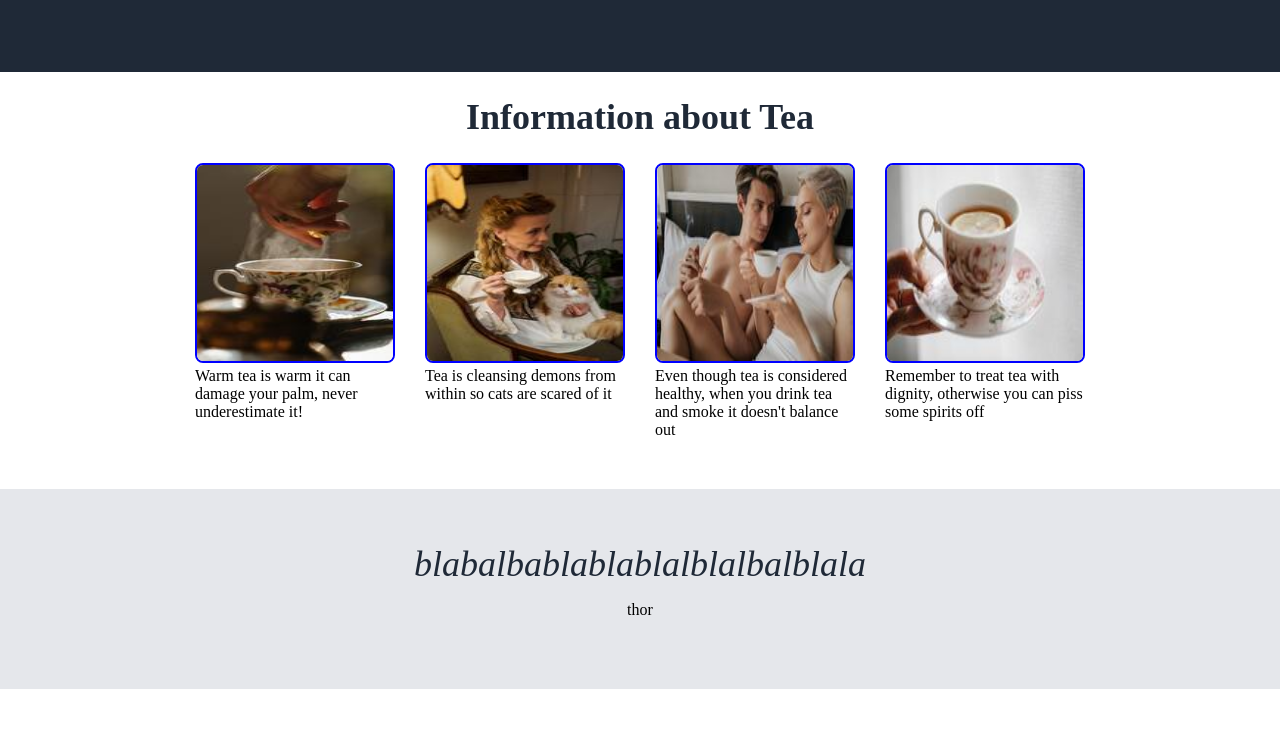
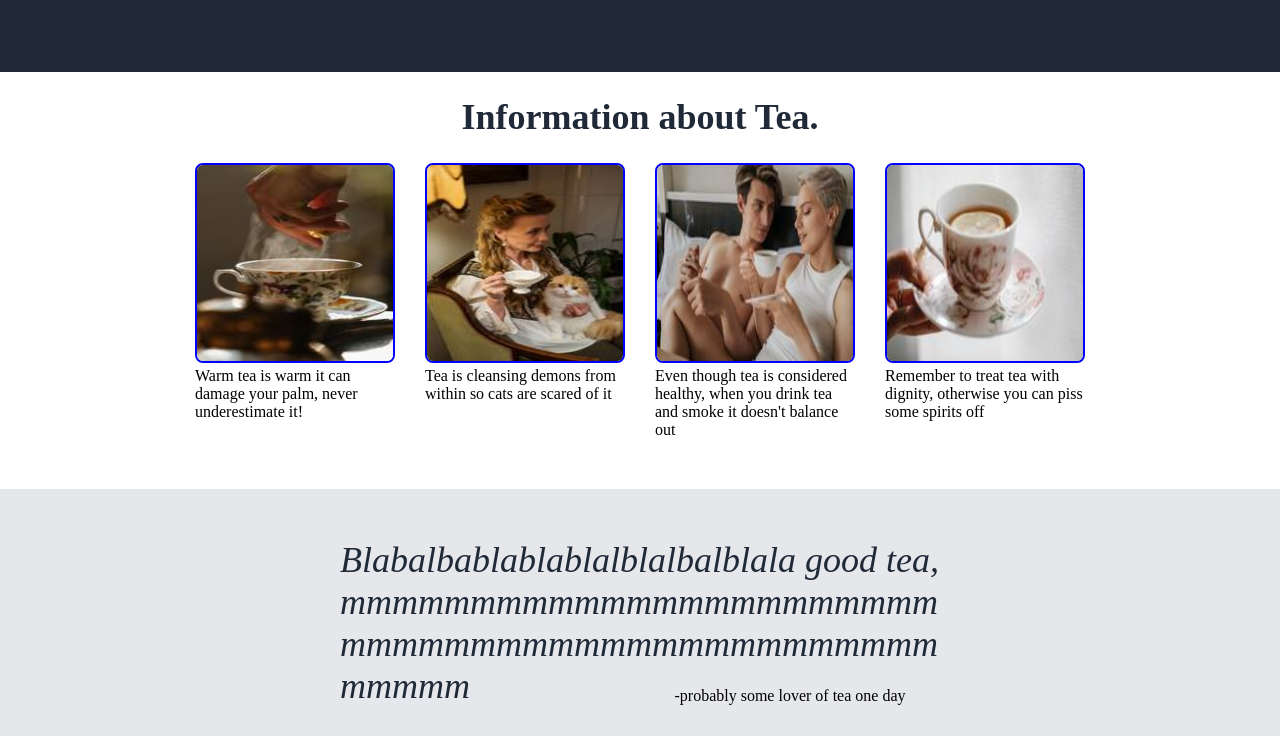
Before and after one commit to mackotron/landing-page, a plain HTML site: page index.html in a window 1280 px wide. Shown: the part 423-1159 px from the top of the page. Drawn offline with Linux system fonts and the light colour scheme.

Commit message:
Fix quote section

```diff
--- a/index.html
+++ b/index.html
@@ -28,7 +28,7 @@
     </div>
     <div class="content">
         <div class="info">
-            <h1>Information about Tea</h1>
+            <h1>Information about Tea.</h1>
             <div class="photos">
                 <div class="photo">
                     <img src="./photos/pexels-cottonbro-4974553.jpg" alt="putting hand into the tea">
@@ -50,9 +50,9 @@
         </div>
         <div class="quote">
             <div class="quote-text">
-                blabalbablablablalblalbalblala
+                Blabalbablablablalblalbalblala good tea, mmmmmmmmmmmmmmmmmmmmmmmmmmmmmmmmmmmmmmmmmmmmmmmmmmm
             </div>
-            <p class="author">thor</p>
+            <p class="author">-probably some lover of tea one day</p>
         </div>
         <div class="sign-up">
             <div class="box">
--- a/style.css
+++ b/style.css
@@ -127,7 +127,7 @@ button, .box {
 .quote {
     background-color: #E5E7EB;
     width: 100%;
-    height: 200px;
+    padding: 50px;
     display: flex;
     flex-direction: column;
     justify-content: center;
@@ -138,4 +138,11 @@ button, .box {
     font-size: 36px;
     font-style: italic;
     color: #1F2937;
+    width: 600px;
+    overflow-wrap: break-word ;
 }
+
+.author {
+    margin-top: -20px;
+    margin-left: 300px;
+}
```
